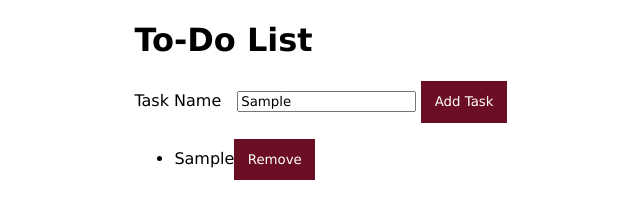
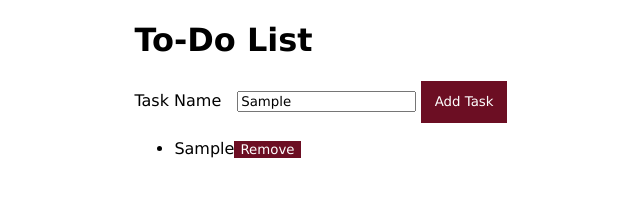
Before and after one commit to johnvinh/To-Do-List, a plain HTML site: page index.html in a window 1280 px wide. Both pictures are taken after typing "Sample" into the empty fields and a click on the button "Add Task". Shown: the whole page, without its empty margins (316-956 px from the left). Drawn offline with Linux system fonts and the light colour scheme.

Commit message:
changed remove button styling slightly

```diff
--- a/script.js
+++ b/script.js
@@ -8,6 +8,7 @@ function addTask(e)
     const removeButton = document.createElement('input');
     removeButton.setAttribute('type', 'button');
     removeButton.setAttribute('value', 'Remove');
+    removeButton.setAttribute('class', 'remove');
     removeButton.addEventListener('click', (e) => listItem.parentElement.removeChild(listItem));
     listItem.appendChild(removeButton);
     document.querySelector('#items').appendChild(listItem);
--- a/style.css
+++ b/style.css
@@ -11,9 +11,15 @@ label {
     margin-right: 1em;
 }
 
-input[type=button] {
+#add-task {
     background-color: #6C0E23;
     border: 0;
     color: #fff;
     padding: 1em 1em;
 }
+
+.remove {
+    background-color: #6C0E23;
+    border: 0;
+    color: #fff;
+}
```
